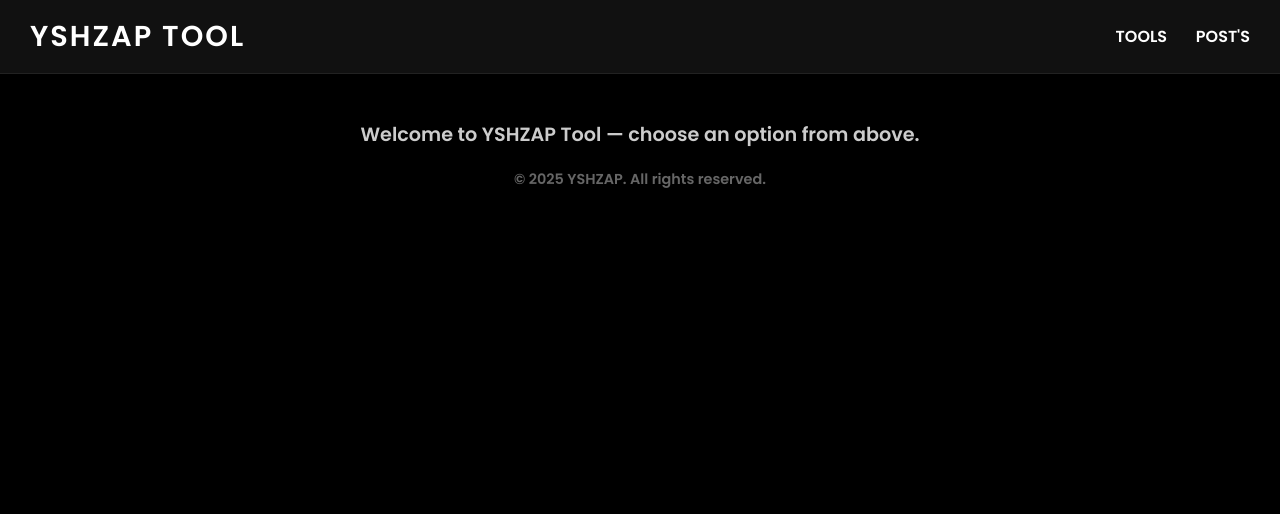
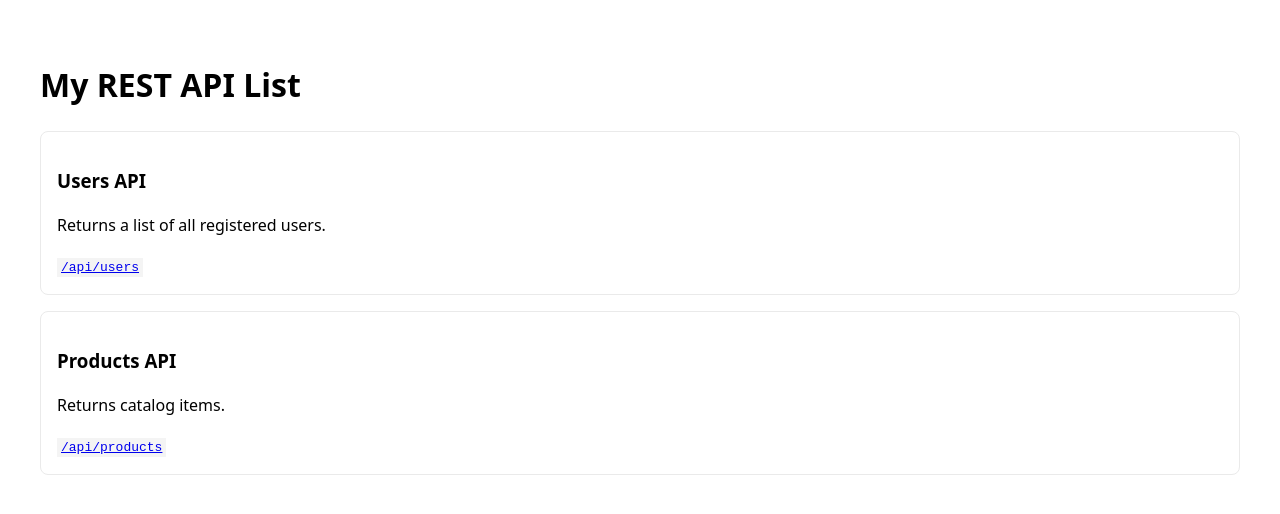
Before and after one commit to yshzap2006-code/yshzap-tools, a plain HTML site: page index.html in a window 1280 px wide. Drawn offline with Linux system fonts and the light colour scheme.

Commit message:
Update index.html to display API list
Removed existing header and main content to replace with API list.

```diff
--- a/index.html
+++ b/index.html
@@ -1,87 +1,27 @@
 <!DOCTYPE html>
 <html lang="en">
 <head>
-  <meta charset="UTF-8">
-  <meta name="viewport" content="width=device-width, initial-scale=1.0">
-  <title>YSHZAP TOOL</title>
-
-  <!-- Import Poppins font -->
-  <link href="https://fonts.googleapis.com/css2?family=Poppins:wght@600&display=swap" rel="stylesheet">
-
-  <style>
-    * {
-      margin: 0;
-      padding: 0;
-      box-sizing: border-box;
-    }
-
-    body {
-      background-color: #000;
-      color: #fff;
-      font-family: 'Poppins', sans-serif;
-      min-height: 100vh;
-    }
-
-    header {
-      position: fixed;
-      top: 0;
-      left: 0;
-      width: 100%;
-      background-color: #111;
-      display: flex;
-      justify-content: space-between;
-      align-items: center;
-      padding: 15px 30px;
-      border-bottom: 1px solid #222;
-      z-index: 1000;
-    }
-
-    .logo {
-      font-size: 1.8rem;
-      font-weight: 600;
-      letter-spacing: 2px;
-    }
-
-    nav a {
-      color: #fff;
-      text-decoration: none;
-      margin-left: 25px;
-      font-size: 1rem;
-      transition: color 0.3s ease;
-    }
-
-    nav a:hover {
-      color: #00ffff;
-    }
-
-    main {
-      padding-top: 120px; /* space below header */
-      text-align: center;
-      font-size: 1.2rem;
-      color: #ccc;
-    }
-
-    footer {
-      text-align: center;
-      padding: 20px;
-      color: #666;
-      font-size: 0.9rem;
-    }
-  </style>
+    <meta charset="UTF-8">
+    <title>API List</title>
+    <style>
+        body { font-family: system-ui; padding: 2rem; line-height: 1.5; }
+        .card { border: 1px solid #eaeaea; padding: 1rem; border-radius: 8px; margin-bottom: 1rem; }
+        code { background: #f4f4f4; padding: 2px 4px; }
+    </style>
 </head>
 <body>
-  <header>
-    <div class="logo">YSHZAP TOOL</div>
-    <nav>
-      <a href="tools.html">TOOLS</a>
-      <a href="post.html">POST'S</a>
-    </nav>
-  </header>
+    <h1>My REST API List</h1>
 
-  <main>
-    <p>Welcome to YSHZAP Tool — choose an option from above.</p>
-  </main>
+    <div class="card">
+        <h3>Users API</h3>
+        <p>Returns a list of all registered users.</p>
+        <a href="/api/users"><code>/api/users</code></a>
+    </div>
 
-  <footer>© 2025 YSHZAP. All rights reserved.</footer>
+    <div class="card">
+        <h3>Products API</h3>
+        <p>Returns catalog items.</p>
+        <a href="/api/products"><code>/api/products</code></a>
+    </div>
 </body>
 </html>
```
